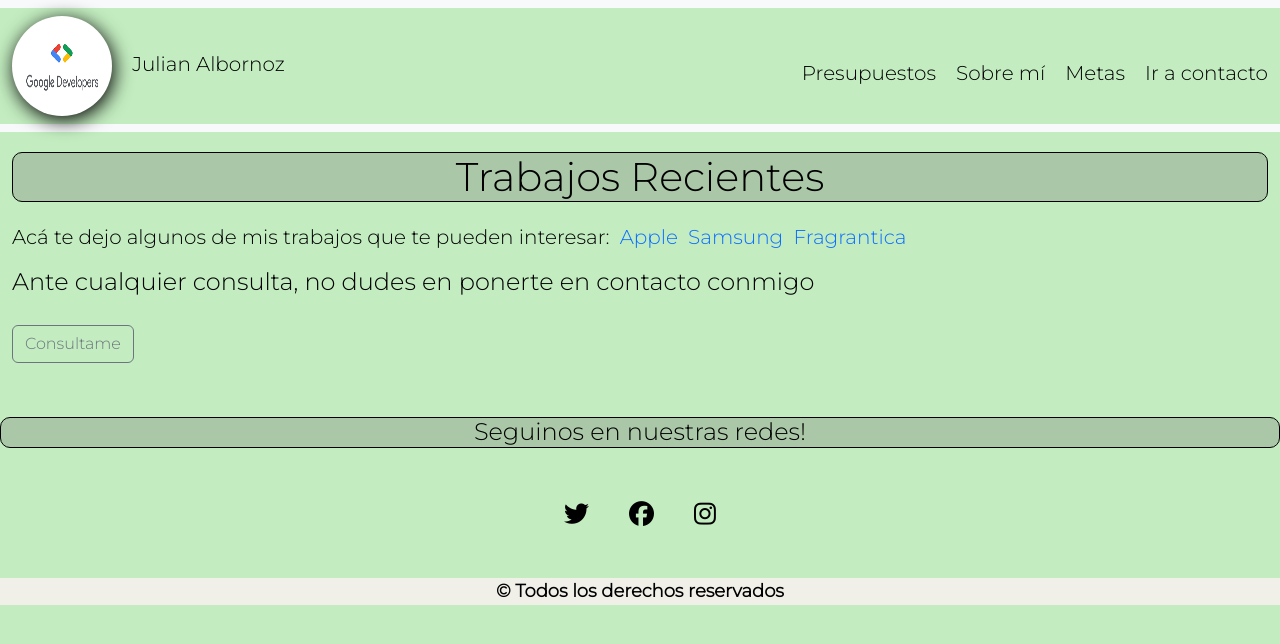
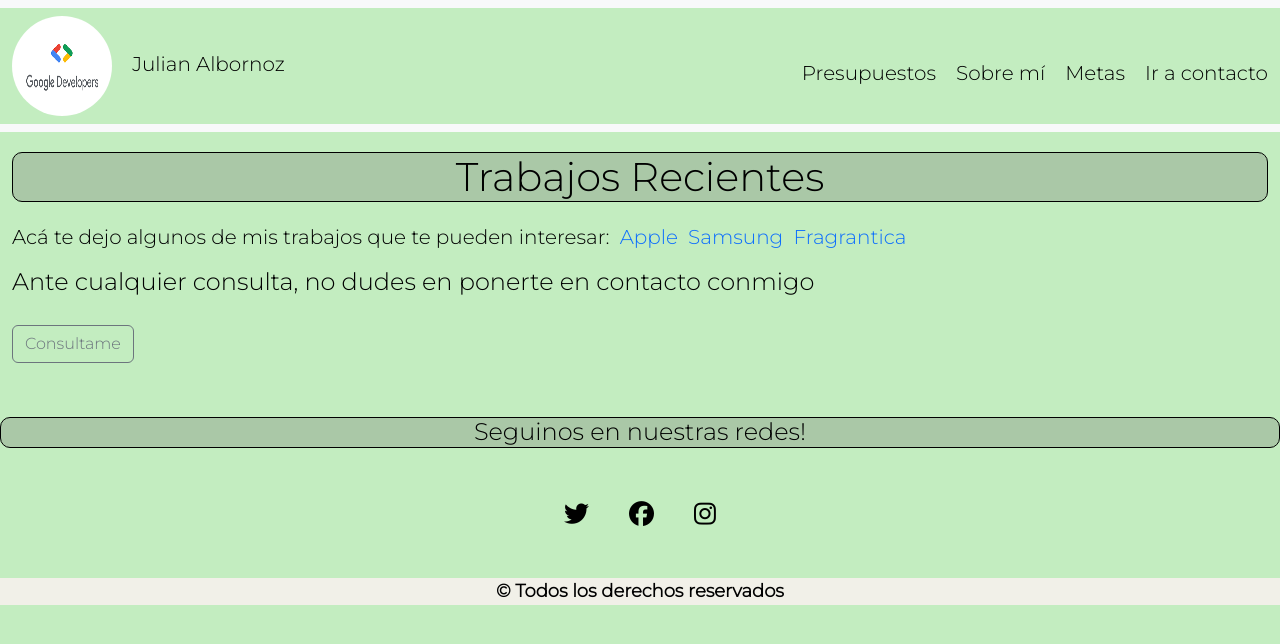
Before and after one commit to julianalbornozz/preentrega2albornozjulian, a plain HTML site: page index.html in a window 1280 px wide. Drawn offline with nearby package versions, Linux system fonts and the light colour scheme.

Commit message:
Ulitmo commit1

```diff
--- a/style.css
+++ b/style.css
@@ -34,7 +34,7 @@ div a {
 .logo {
     height: 100px;
     width: 100px;
-    box-shadow: 2px 4px 19px 0 #000;
+
     border-radius: 100%;
     margin-right: 15px;
 }
```
